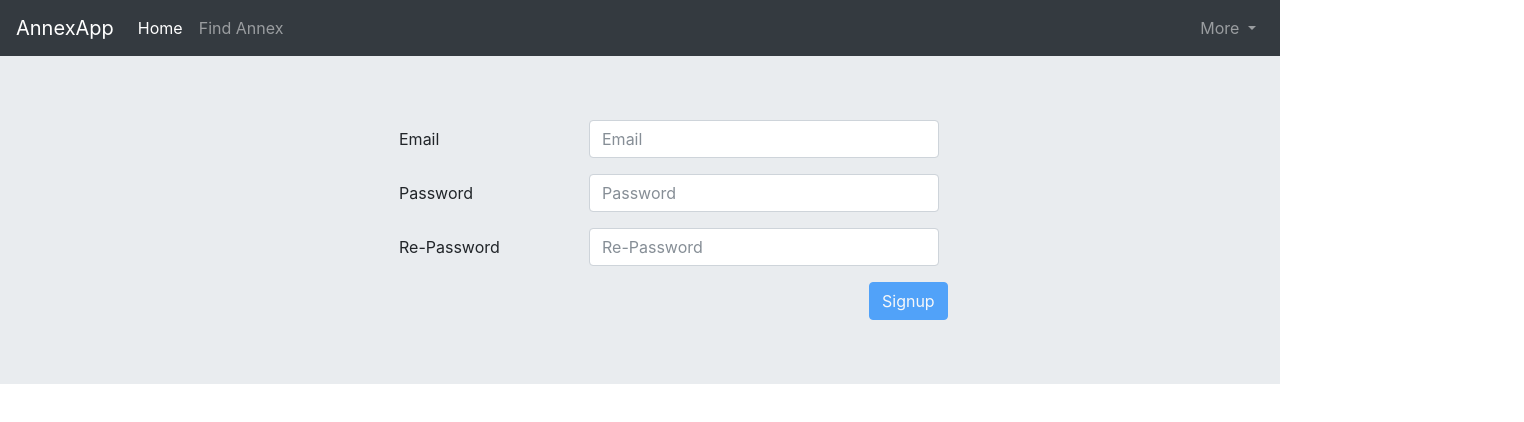
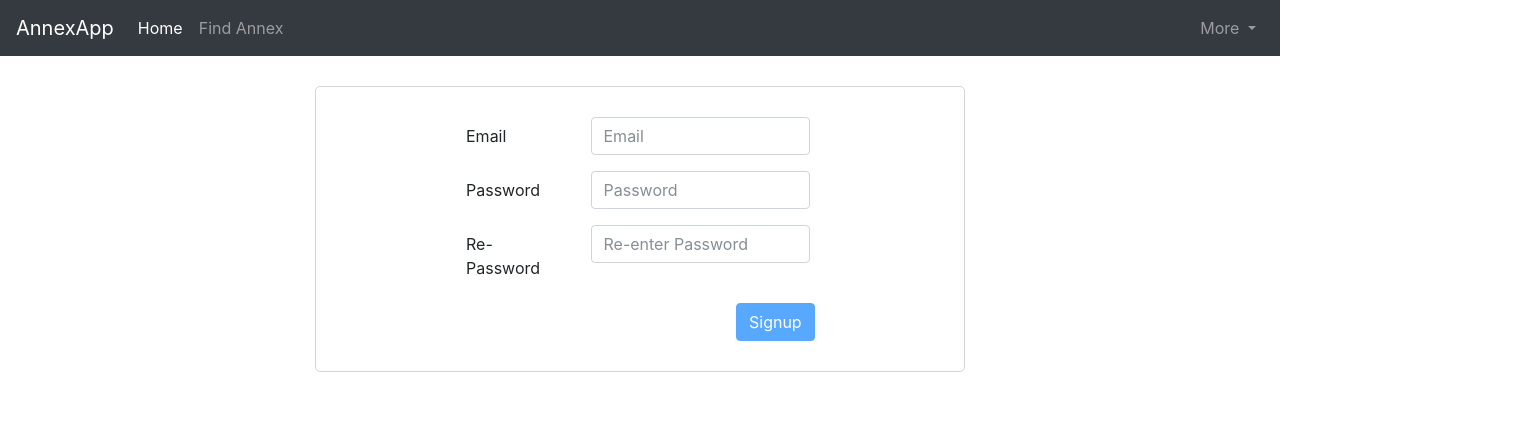
Before and after one commit to sidathasiri/AnnexApp, an Angular app: page /signup in a window 1280 px wide. Shown: the top 422 px of the page, 1524 px wide, since content can reach past the window. Built offline with nearby package versions, Linux system fonts and the light colour scheme.

Commit message:
styled the signup form

```diff
--- a/src/app/Components/Login/login.component.html
+++ b/src/app/Components/Login/login.component.html
@@ -17,7 +17,7 @@
             <br>
             <a style="margin-left: 10px" routerLink="/signup">Don't have an account? Signup here</a>
 
-            <div *ngIf="error && error.length>0" class="alert alert-danger" style="width: 50%; margin-top:5px;">
+            <div *ngIf="error && error.length>0" class="alert alert-danger" style="width: 67%; margin-top:5px;">
                 <p>{{error}}</p>
             </div>
         </form>
--- a/src/app/Components/Signup/signup.component.css
+++ b/src/app/Components/Signup/signup.component.css
@@ -6,6 +6,8 @@
 }
 
 .validation-box{
-    width:50%;
+    width:75%;
     margin-top:5px;
+    height: 40px;
+    padding: 8px;
 }
--- a/src/app/Components/Signup/signup.component.html
+++ b/src/app/Components/Signup/signup.component.html
@@ -1,15 +1,15 @@
-<div class="jumbotron jumbotron-fluid">
-    <div class="container" style="margin-left:30%">
-        <form (ngSubmit)="signup()">
+<!-- <div class="jumbotron jumbotron-fluid"> -->
+    <div class="container" style="margin-top: 30px; border: 1px solid #d4d5d6; border-radius: 5px; padding: 30px; width: 650px">
+        <form (ngSubmit)="signup()" style="margin-left: 120px">
             <div class="form-group row">
-                <label for="staticEmail" class="col-sm-2 col-form-label">Email</label>
-                <div class="col-sm-4">
+                <label for="staticEmail" class="col-sm-3 col-form-label">Email</label>
+                <div class="col-sm-6">
                     <input required [(ngModel)]="email" name="email" type="email" class="form-control" placeholder="Email">
                 </div>
             </div>
             <div class="form-group row">
-                <label for="inputPassword" class="col-sm-2 col-form-label">Password</label>
-                <div class="col-sm-4">
+                <label for="inputPassword" class="col-sm-3 col-form-label">Password</label>
+                <div class="col-sm-6">
                     <input required [(ngModel)]="password1" name="password1" type="password" class="form-control" placeholder="Password">
                     <div *ngIf="password1.length<4 && password1.length>0" class="alert alert-danger msg-indicator">
                         <p>Password is too short</p>
@@ -18,9 +18,9 @@
             </div>
 
             <div class="form-group row">
-                <label for="inputPassword2" class="col-sm-2 col-form-label">Re-Password</label>
-                <div class="col-sm-4">
-                    <input required [(ngModel)]="password2" name="password2" type="password" class="form-control" placeholder="Re-Password">
+                <label for="inputPassword2" class="col-sm-3 col-form-label">Re-Password</label>
+                <div class="col-sm-6">
+                    <input required [(ngModel)]="password2" name="password2" type="password" class="form-control" placeholder="Re-enter Password">
                     <div *ngIf="password1!=password2 && password2.length>0" class="alert alert-danger msg-indicator">
                         <p>Passwords do not match</p>
                     </div>
@@ -30,7 +30,7 @@
                 </div>
             </div>
 
-            <button [disabled]="password1!=password2 || password1.length<4" class="btn btn-primary" style="margin-left:470px">Signup</button>
+            <button [disabled]="password1!=password2 || password1.length<4" class="btn btn-primary" style="margin-left:270px">Signup</button>
 
             <div *ngIf="error && error.length>0" class="alert alert-danger validation-box">
                 <p>{{error}}</p>
@@ -41,4 +41,4 @@
             </div>
         </form>
     </div>
-</div>
+<!-- </div> -->
```
